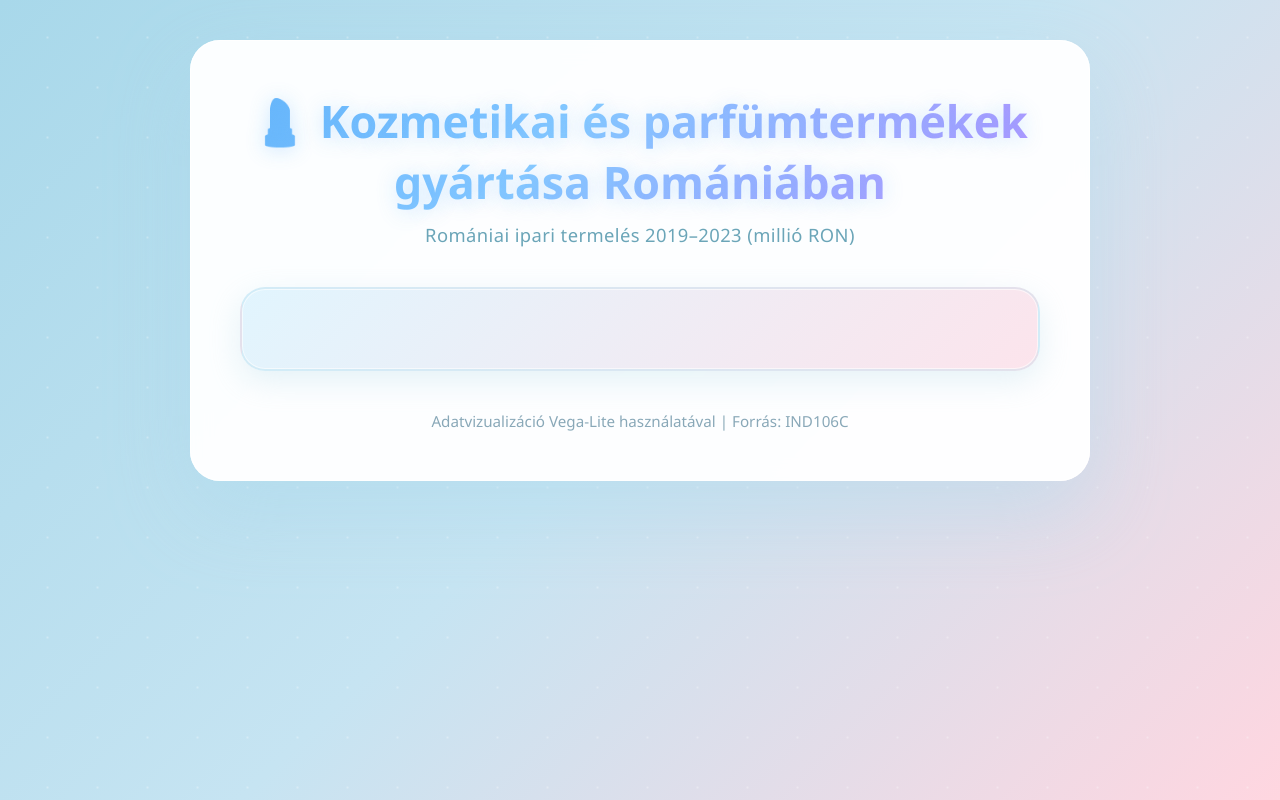
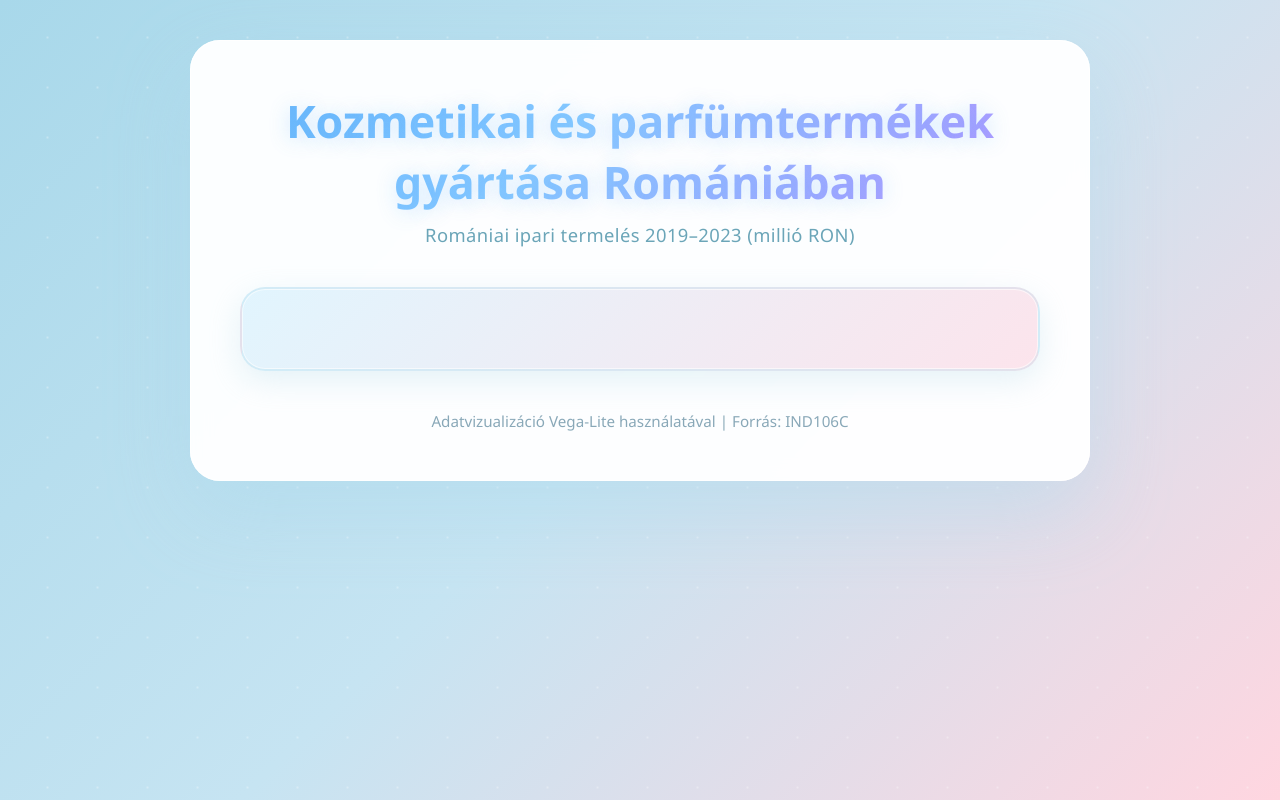
Before and after one commit to LauraBors03/LauraBors03.github.io, a plain HTML site: page index.html in a window 1280 px wide. Drawn offline with Linux system fonts and the light colour scheme; a script that the page names is missing.

Commit message:
Update index.html

```diff
--- a/index.html
+++ b/index.html
@@ -114,7 +114,7 @@
 </head>
 <body>
   <div class="container">
-    <h1>💄 Kozmetikai és parfümtermékek gyártása Romániában</h1>
+    <h1> Kozmetikai és parfümtermékek gyártása Romániában</h1>
     <p class="subtitle">Romániai ipari termelés 2019–2023 (millió RON)</p>
     <div id="viz"></div>
     <div class="footer">
```
